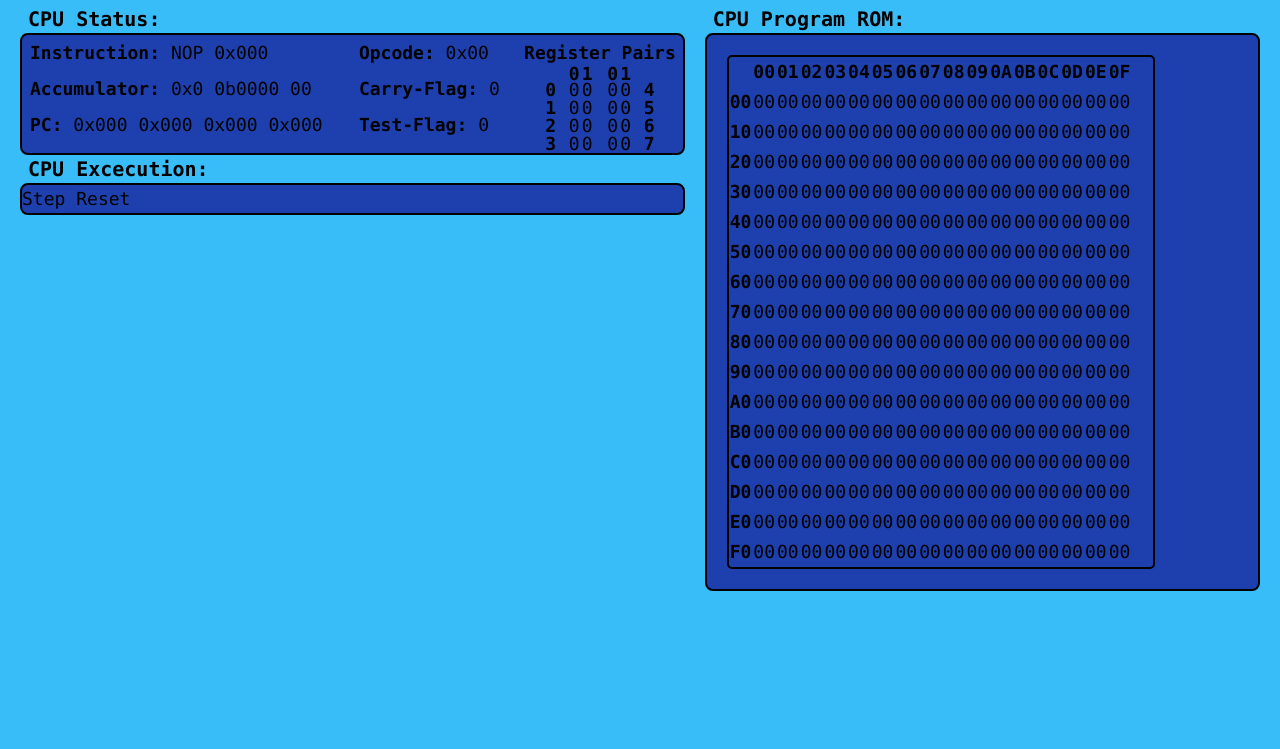
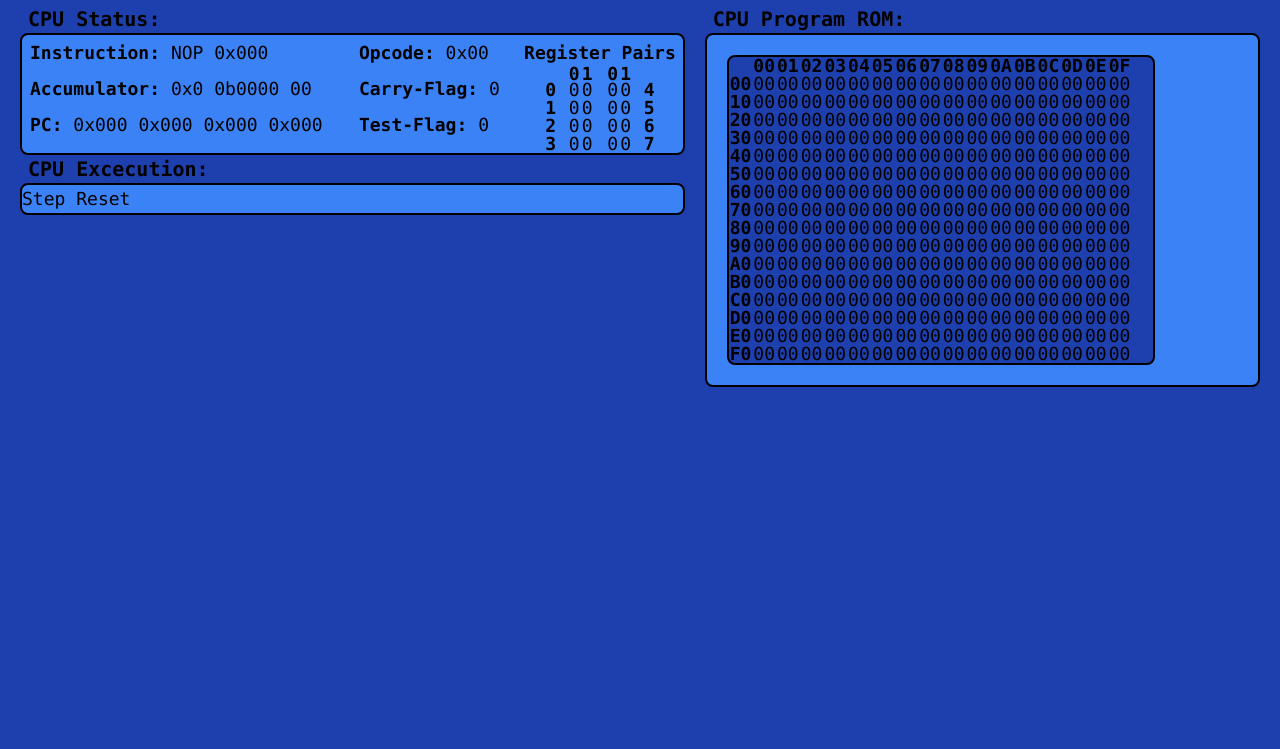
Before and after one commit to EliasCre2003/Intel_4004_Emulator, a plain HTML site: page src/web_core/build/index.html in a window 1280 px wide. Shown: the part 51-800 px from the top of the page. Drawn offline with Linux system fonts and the light colour scheme; no server answers.

Commit message:
Flipped Colorscheme

```diff
--- a/src/web_core/build/emulator_comunication.js
+++ b/src/web_core/build/emulator_comunication.js
@@ -90,7 +90,6 @@ function decodeCPU(ptr) {
         lastInstruction: bytes[56],
         lastData: bytes[57]
     }
-    console.log(cpu);
     return cpu;
 }
 
@@ -155,6 +154,11 @@ function stepCPU(steps) {
         reg.innerHTML = `${((cpu.registerPairs[i] >> 4) & 0xF).toString(16)}`;
     }
 
+    const cFlag = document.getElementById("cflag");
+    cFlag.innerHTML = `${cpu.C}`;
+    if (cpu.C == 1) {
+        console.log("C flag set");
+    }
 
     updateRomView();
 
--- a/src/web_core/build/index.html
+++ b/src/web_core/build/index.html
@@ -58,14 +58,14 @@
 
     </style>
   </head>
-  <body class="font-mono bg-sky-400">
+  <body class="font-mono bg-blue-800">
     <script src="emulator_comunication.js"></script>
 
     <b class="text-3xl flex justify-center">Intel 4004 Emulator</b>
     <div class="flex justify-center">
       <div class="w-[750px] p-[20px] pl-5 pr-0">
         <b class="text-xl p-2">CPU Status:</b>
-        <div class="bg-blue-800 h-100% width-100% text-lg flex border-solid border-[2.5px] rounded-lg border-black">
+        <div class="bg-blue-500 h-100% width-100% text-lg flex border-solid border-[2.5px] rounded-lg border-black">
           <div id="col0" class="w-[51%] pt-1 pl-2 pr-0">
             <div id="row0" class="pb-2">
               <b>Instruction: </b>
@@ -162,7 +162,7 @@
           <div id="col"></div>
         </div>
         <b class="text-xl p-2">CPU Excecution:</b>
-        <div class="bg-blue-800 h-100% width-100% text-lg flex border-solid border-[2.5px] rounded-lg border-black">
+        <div class="bg-blue-500 h-100% width-100% text-lg flex border-solid border-[2.5px] rounded-lg border-black">
           <div id="col0" class="w-50%">
             <div id="row0" class="row">
               <button id="step_button" onclick="stepCPU(1)">Step</button>
@@ -174,10 +174,11 @@
 
       <div id="right_side" class="w-[650px] p-[20px] pr-5 pl-5">
         <b class="text-xl p-2">CPU Program ROM:</b>
-        <div class="bg-blue-800 h-100% width-100% text-lg flex border-solid border-[2.5px] rounded-lg border-black">
+        <div class="bg-blue-500 h-100% width-100% text-lg flex border-solid border-[2.5px] rounded-lg border-black">
           <div id="memory_view_wrapper">
-          <table id="rom_view" class="memory_view">
-            <th>
+          <table id="rom_view" class="bg-blue-800 border-solid border-black border-2 rounded-lg grid">
+            <tr class="leading-4">
+              <td class="address">&nbsp;</td>
               <td class="address">00</td>
               <td class="address">01</td>
               <td class="address">02</td>
@@ -194,8 +195,8 @@
               <td class="address">0D</td>
               <td class="address">0E</td>
               <td class="address">0F &nbsp;</td>
-            </th>
-            <tr>
+            </tr>
+            <tr class="leading-4">
               <td class="address">00</td>
               <td id="rom00" class="byte">00</td>
               <td id="rom01" class="byte">00</td>
@@ -214,7 +215,7 @@
               <td id="rom0E" class="byte">00</td>
               <td id="rom0F" class="byte">00</td>
             </tr>
-            <tr>
+            <tr class="leading-4">
               <td class="address">10</td>
               <td id="rom10" class="byte">00</td>
               <td id="rom11" class="byte">00</td>
@@ -233,7 +234,7 @@
               <td id="rom1E" class="byte">00</td>
               <td id="rom1F" class="byte">00</td>
             </tr>
-            <tr>
+            <tr class="leading-4">
               <td class="address">20</td>
               <td id="rom20" class="byte">00</td>
               <td id="rom21" class="byte">00</td>
@@ -252,7 +253,7 @@
               <td id="rom2E" class="byte">00</td>
               <td id="rom2F" class="byte">00</td>
             </tr>
-            <tr>
+            <tr class="leading-4">
               <td class="address">30</td>
               <td id="rom30" class="byte">00</td>
               <td id="rom31" class="byte">00</td>
@@ -271,7 +272,7 @@
               <td id="rom3E" class="byte">00</td>
               <td id="rom3F" class="byte">00</td>
             </tr>
-            <tr>
+            <tr class="leading-4">
               <td class="address">40</td>
               <td id="rom40" class="byte">00</td>
               <td id="rom41" class="byte">00</td>
@@ -290,7 +291,7 @@
               <td id="rom4E" class="byte">00</td>
               <td id="rom4F" class="byte">00</td>
             </tr>
-            <tr>
+            <tr class="leading-4">
               <td class="address">50</td>
               <td id="rom50" class="byte">00</td>
               <td id="rom51" class="byte">00</td>
@@ -309,7 +310,7 @@
               <td id="rom5E" class="byte">00</td>
               <td id="rom5F" class="byte">00</td>
             </tr>
-            <tr>
+            <tr class="leading-4">
               <td class="address">60</td>
               <td id="rom60" class="byte">00</td>
               <td id="rom61" class="byte">00</td>
@@ -328,7 +329,7 @@
               <td id="rom6E" class="byte">00</td>
               <td id="rom6F" class="byte">00</td>
             </tr>
-            <tr>
+            <tr class="leading-4">
               <td class="address">70</td>
               <td id="rom70" class="byte">00</td>
               <td id="rom71" class="byte">00</td>
@@ -347,7 +348,7 @@
               <td id="rom7E" class="byte">00</td>
               <td id="rom7F" class="byte">00</td>
             </tr>
-            <tr>
+            <tr class="leading-4">
               <td class="address">80</td>
               <td id="rom80" class="byte">00</td>
               <td id="rom81" class="byte">00</td>
@@ -366,7 +367,7 @@
               <td id="rom8E" class="byte">00</td>
               <td id="rom8F" class="byte">00</td>
             </tr>
-            <tr>
+            <tr class="leading-4">
               <td class="address">90</td>
               <td id="rom90" class="byte">00</td>
               <td id="rom91" class="byte">00</td>
@@ -385,7 +386,7 @@
               <td id="rom9E" class="byte">00</td>
               <td id="rom9F" class="byte">00</td>
             </tr>
-            <tr>
+            <tr class="leading-4">
               <td class="address">A0</td>
               <td id="romA0" class="byte">00</td>
               <td id="romA1" class="byte">00</td>
@@ -404,7 +405,7 @@
               <td id="romAE" class="byte">00</td>
               <td id="romAF" class="byte">00</td>
             </tr>
-            <tr>
+            <tr class="leading-4">
               <td class="address">B0</td>
               <td id="romB0" class="byte">00</td>
               <td id="romB1" class="byte">00</td>
@@ -423,7 +424,7 @@
               <td id="romBE" class="byte">00</td>
               <td id="romBF" class="byte">00</td>
             </tr>
-            <tr>
+            <tr class="leading-4">
               <td class="address">C0</td>
               <td id="romC0" class="byte">00</td>
               <td id="romC1" class="byte">00</td>
@@ -442,7 +443,7 @@
               <td id="romCE" class="byte">00</td>
               <td id="romCF" class="byte">00</td>
             </tr>
-            <tr>
+            <tr class="leading-4">
               <td class="address">D0</td>
               <td id="romD0" class="byte">00</td>
               <td id="romD1" class="byte">00</td>
@@ -461,7 +462,7 @@
               <td id="romDE" class="byte">00</td>
               <td id="romDF" class="byte">00</td>
             </tr>
-            <tr>
+            <tr class="leading-4">
               <td class="address">E0</td>
               <td id="romE0" class="byte">00</td>
               <td id="romE1" class="byte">00</td>
@@ -480,7 +481,7 @@
               <td id="romEE" class="byte">00</td>
               <td id="romEF" class="byte">00</td>
             </tr>
-            <tr>
+            <tr class="leading-4">
               <td class="address">F0</td>
               <td id="romF0" class="byte">00</td>
               <td id="romF1" class="byte">00</td>
```
Also changed, not shown: src/web_core/build/css/style.css.
